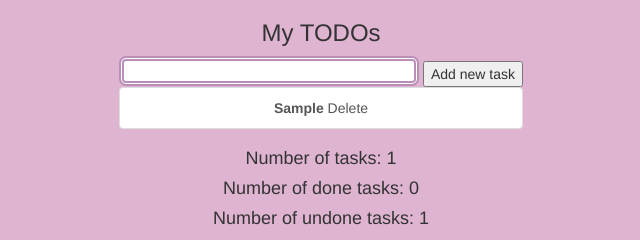
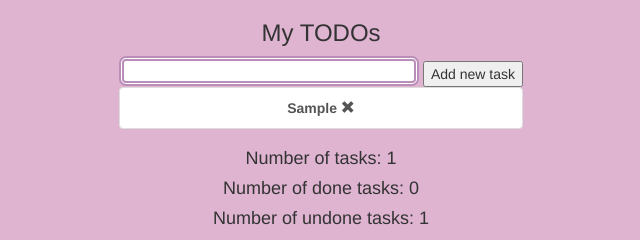
Before and after one commit to azzaHA/To-do-list, a plain HTML site: page index.html in a window 1280 px wide. Both pictures are taken after typing "Sample" into the empty fields and a click on the button "Add new task". Shown: the full height of the page, 319-959 px from the left. Drawn offline with nearby package versions, Linux system fonts and the light colour scheme.

Commit message:
replace Delete span with Glyphicon

```diff
--- a/index.html
+++ b/index.html
@@ -18,7 +18,7 @@
           event: {mouseover: enableDetails, mouseout: disableDetails}">
             <b data-bind="visible: !editing(), text: taskContent, click: edit">&nbsp;</b>
             <input data-bind="visible: editing, value: taskContent, hasFocus: editing" />
-            <span data-bind="click: $root.removeTask">Delete</span>
+            <span class="glyphicon glyphicon-remove" data-bind="click: $root.removeTask"></span>
           </a>
         </div>
 
```
